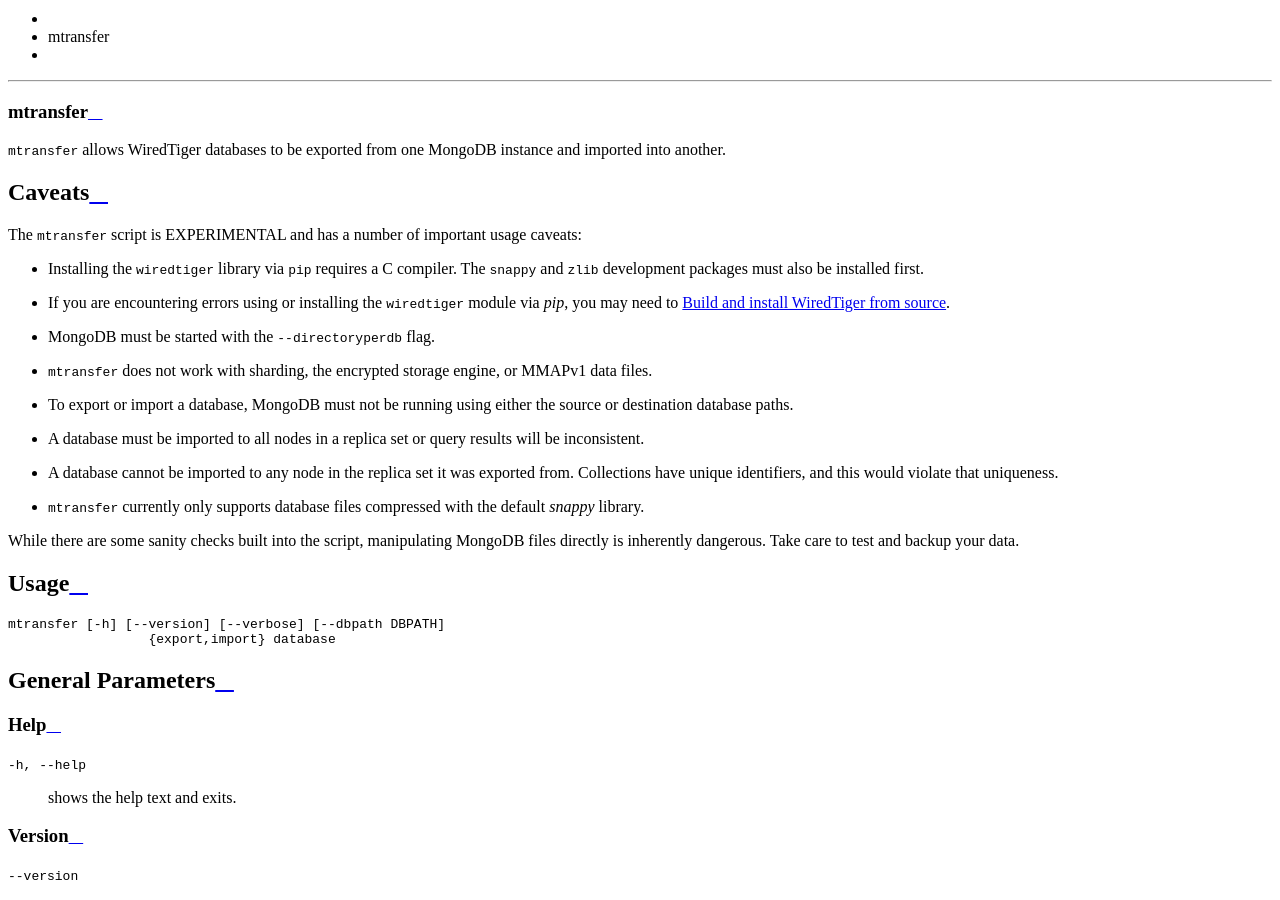
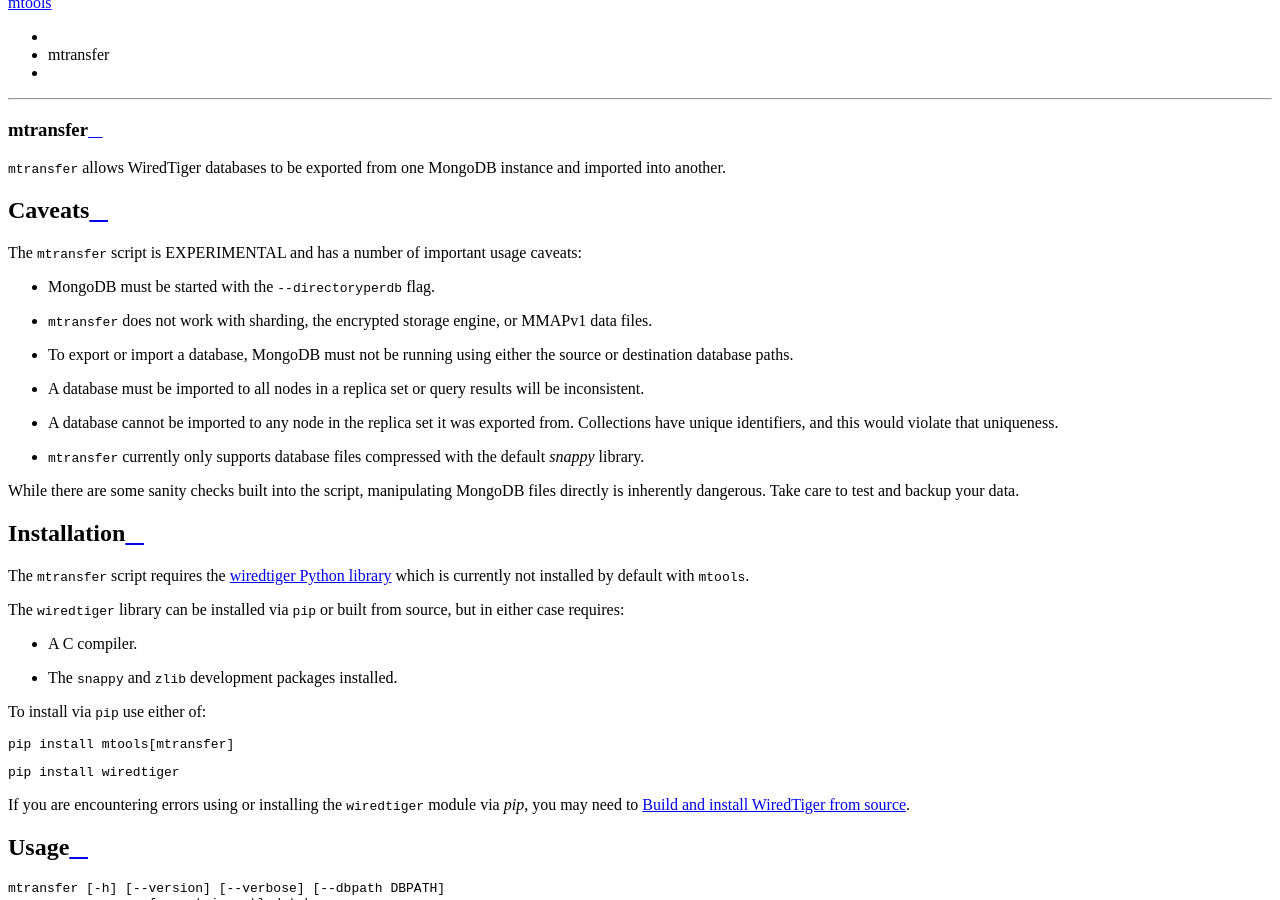
Before and after one commit to rueckstiess/mtools, a Sphinx documentation site: the page built from doc/mtransfer.rst, in a window 1280 px wide and 900 px high, scrolled down 894 px. Built offline with Sphinx 7.4.7 and the Read the Docs theme 2.0.0, drawn with Linux system fonts in a browser that asks for light colours.

Commit message:
Add explicit Installation section

```diff
--- a/doc/mtransfer.rst
+++ b/doc/mtransfer.rst
@@ -13,11 +13,6 @@
 
 The ``mtransfer`` script is EXPERIMENTAL and has a number of important usage caveats:
 
-- Installing the ``wiredtiger`` library via ``pip`` requires a C compiler.
-  The ``snappy`` and ``zlib`` development packages must also be installed first.
-- If you are encountering errors using or installing the ``wiredtiger`` module
-  via `pip`, you may need to `Build and install WiredTiger from source
-  <http://source.wiredtiger.com/develop/build-posix.html>`__.
 - MongoDB must be started with the ``--directoryperdb`` flag.
 - ``mtransfer`` does not work with sharding, the encrypted storage engine, or
   MMAPv1 data files.
@@ -32,6 +27,33 @@
 
 While there are some sanity checks built into the script, manipulating MongoDB
 files directly is inherently dangerous. Take care to test and backup your data.
+
+Installation
+~~~~~~~~~~~~
+
+The ``mtransfer`` script requires the
+`wiredtiger Python library <https://pypi.org/project/wiredtiger/>`__
+which is currently not installed by default with ``mtools``.
+
+The ``wiredtiger`` library can be installed via ``pip`` or built from source,
+but in either case requires:
+
+- A C compiler.
+- The ``snappy`` and ``zlib`` development packages installed.
+
+To install via ``pip`` use either of:
+
+.. code-block:: bash
+
+   pip install mtools[mtransfer]
+
+.. code-block:: bash
+
+   pip install wiredtiger
+
+If you are encountering errors using or installing the ``wiredtiger`` module
+via `pip`, you may need to `Build and install WiredTiger from source
+<http://source.wiredtiger.com/develop/build-posix.html>`__.
 
 Usage
 ~~~~~
```
